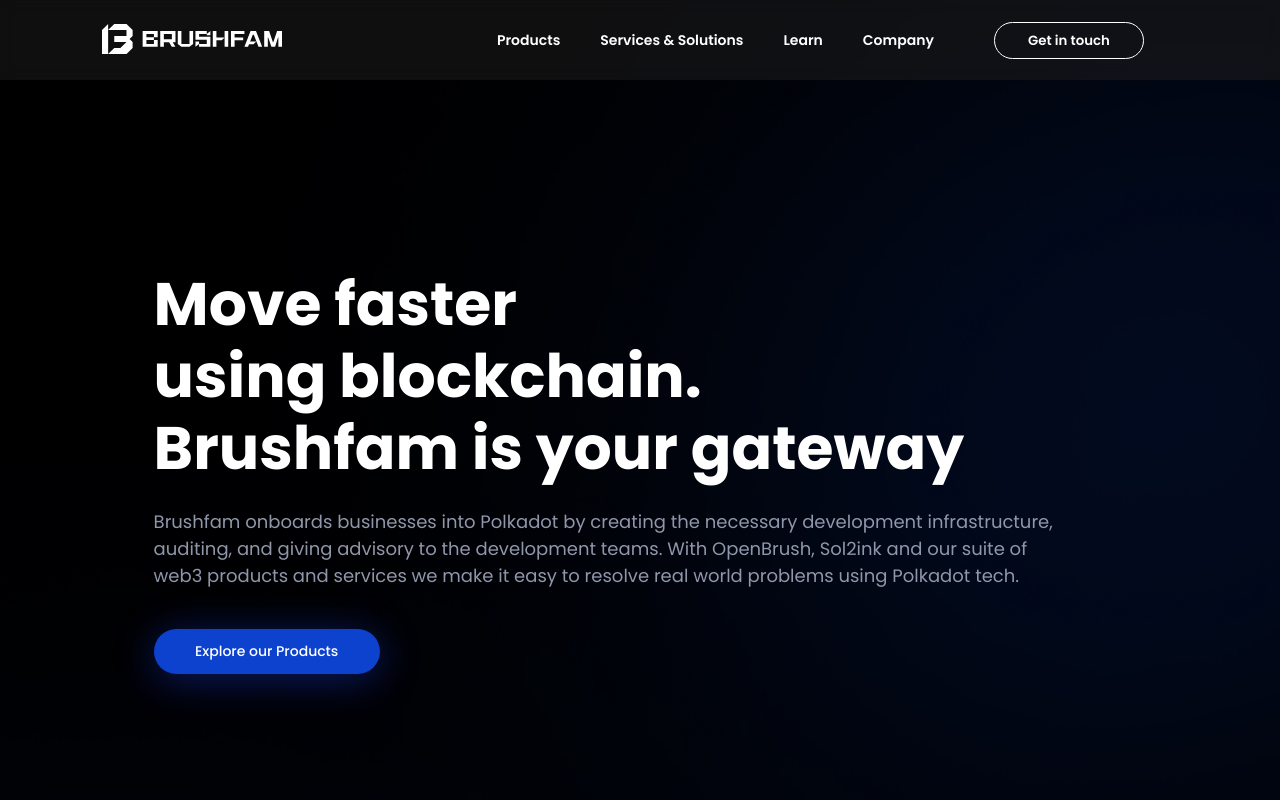
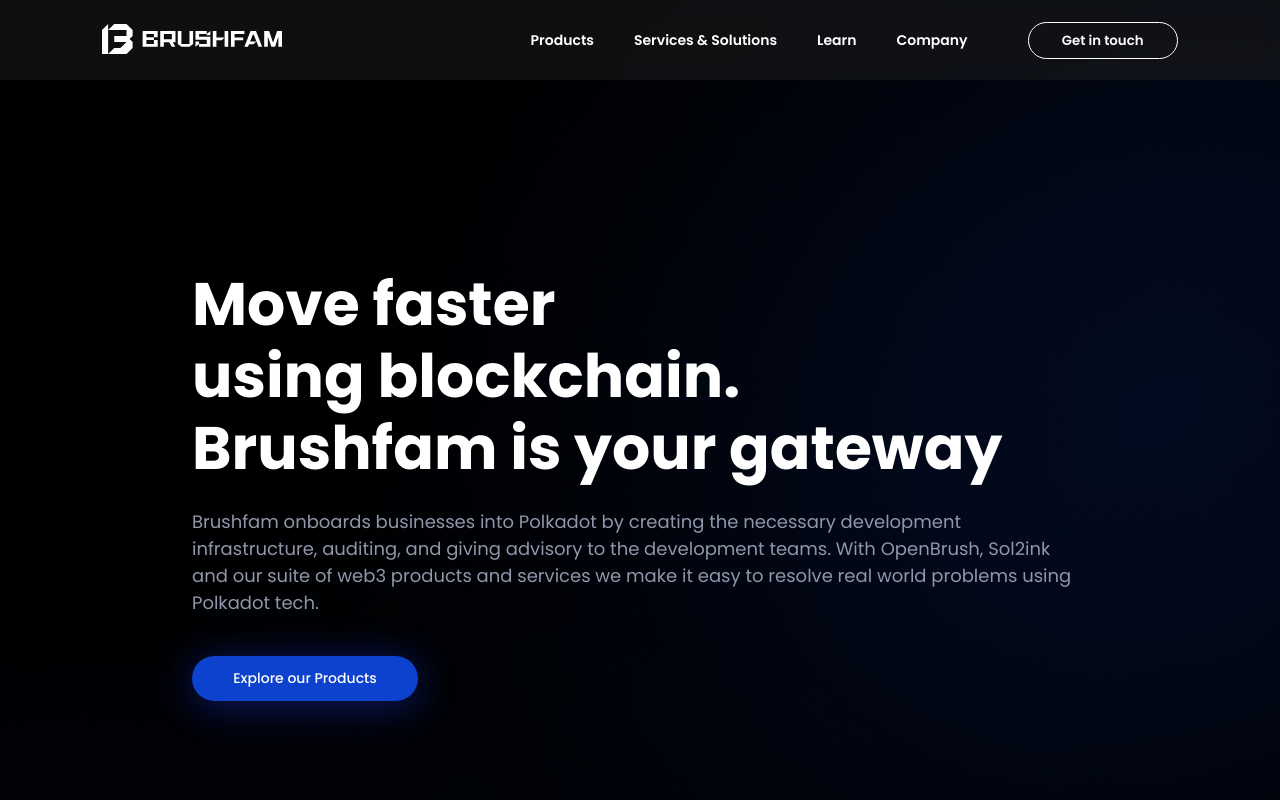
Before and after one commit to Brushfam/brushfam-website, a Next.js app: page / in a window 1280 px wide. Shown: the top 800 px of the page. Built offline with nearby package versions, Linux system fonts and the light colour scheme.

Commit message:
fix home paddings

```diff
--- a/components/Navbar.js
+++ b/components/Navbar.js
@@ -22,7 +22,6 @@ const Navbar = () => {
 
   return (
     <div className={navStyles.navbarContainer} id={"navbar"}>
-      <div className={navStyles.mainDiv}>
         <div className={navStyles.navbarDiv}>
           <div className={navStyles.logoDiv}>
             <Link href="/">
@@ -291,7 +290,6 @@ const Navbar = () => {
             </button>
           </div>
         </div>
-      </div>
     </div>
   );
 };
--- a/styles/Contact.module.css
+++ b/styles/Contact.module.css
@@ -4,6 +4,7 @@
     display: flex;
     flex-direction: column;
     align-items: center;
+    scroll-margin: 100px;
 }
 
 .contactDiv {
--- a/styles/Footer.module.css
+++ b/styles/Footer.module.css
@@ -2,7 +2,7 @@
   display: flex;
   flex-direction: column;
   align-items: center;
-  height: 380px;
+  height: 350px;
   margin-top: 120px;
 }
 
@@ -24,7 +24,6 @@
   display: flex;
   flex-direction: column;
   align-items: flex-start;
-  /*margin-right: 69px;*/
   margin-right: 200px;
   float: left;
 }
@@ -85,27 +84,6 @@
   margin-bottom: 12px;
 }
 
-.products {
-}
-
-.services {
-}
-
-.learn {
-}
-
-.company {
-}
-
-.contactUs {
-}
-
-/*@media (min-width: 1930px) {*/
-/*    .footerDiv, .footerTextDiv {*/
-/*        width: 83%;*/
-/*    }*/
-/*}*/
-
 @media (max-width: 1440px) {
   .footerDiv,
   .footerLastText {
@@ -126,15 +104,22 @@
   .footerDiv {
     padding-top: 90px;
   }
+  .footerSection {
+    height: 320px;
+  }
 }
 
-@media (max-width: 1160px) {
+@media (max-width: 1159px) {
   .itemsTitle {
     font-size: 13px;
   }
 
   .item {
     font-size: 11px;
+  }
+
+  .footerSection {
+    height: 360px;
   }
 }
 
--- a/styles/Home/Home.module.css
+++ b/styles/Home/Home.module.css
@@ -12,7 +12,7 @@
   flex-direction: column;
   justify-content: flex-start;
   padding-bottom: 40px;
-  width: 1100px;
+  width: 1000px;
 }
 
 .mainDiv p {
@@ -50,10 +50,9 @@
   line-height: 120%;
 }
 
-
 @media (max-width: 1440px) {
   .mainDiv {
-    width: 76%;
+    width: 70%;
   }
 }
 
--- a/styles/Navbar.module.css
+++ b/styles/Navbar.module.css
@@ -23,39 +23,19 @@
     z-index: -1;
 }
 
-.navbarContainer .mainDiv {
-    display: flex;
-    flex-direction: column;
-    justify-content: flex-start;
-    padding-bottom: 40px;
-}
-
-@media (max-width: 1439px) {
-    .mainDiv {
+@media (min-width: 1440px) {
+    .navbarDiv {
         width: 1200px;
-    }
-
-    .logoDiv {
-        margin-right: 280px;
-    }
-}
-
-@media (min-width: 1440px) {
-    .mainDiv {
-        width: 1300px;
-    }
-
-    .logoDiv {
-        margin-right: 380px;
     }
 }
 
 .navbarDiv {
-    position: relative;
     display: flex;
     flex-direction: row;
     align-items: center;
+    justify-content: space-between;
     padding-top: 20px;
+    padding-bottom: 40px;
 }
 
 .logoDiv {
@@ -97,7 +77,6 @@
     position: relative;
     display: flex;
     align-content: center;
-    /*margin-right: 40px;*/
 }
 
 .dropdownTitle, .navTitleText {
@@ -282,18 +261,8 @@
 }
 
 @media (max-width: 1440px) {
-    .mainDiv {
+    .navbarDiv {
         width: 84%
-    }
-}
-
-@media (max-width: 1340px) {
-    .logoDiv {
-        margin-right: 18%;
-    }
-
-    .ul {
-        margin-right: 0px;
     }
 }
 
```
